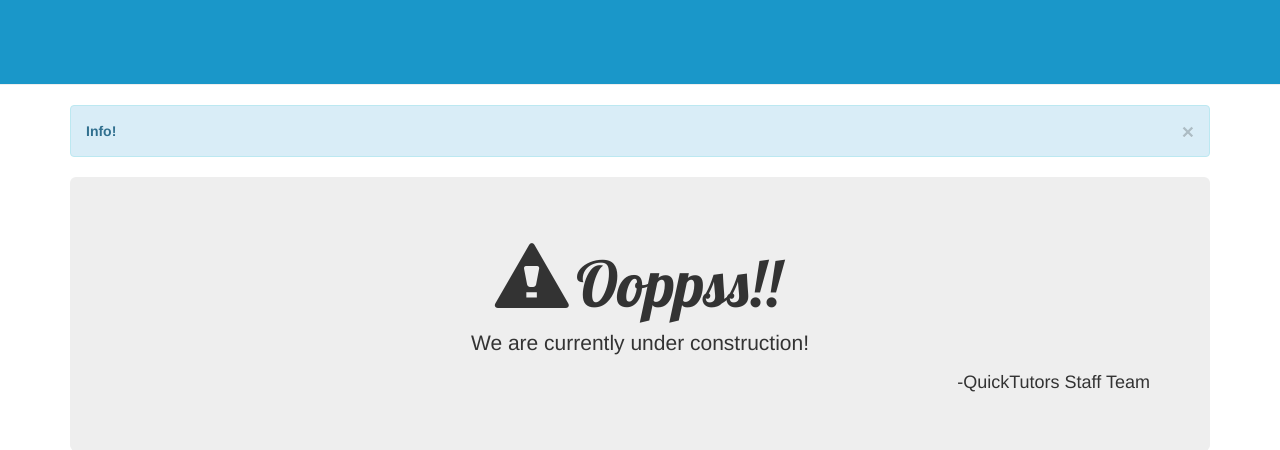
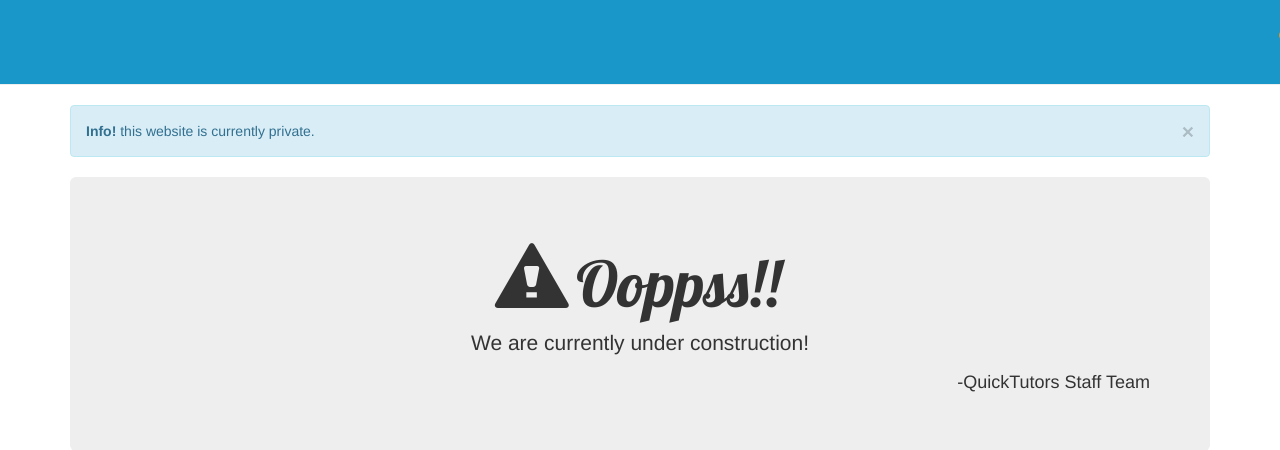
Before and after one commit to Pujolsluis/quicktutors, a Django app: page / in a window 1280 px wide. Shown: the top 450 px of the page. Run offline with Django 3.2, Linux system fonts and the light colour scheme; some libraries are stand-ins or nearby versions.

Commit message:
TEST "Added some descriptive text to the info message to test the Github commit tracking system with our Telegram BOT."

```diff
--- a/quicktutorsApp/templates/quicktutorsApp/home_page.html
+++ b/quicktutorsApp/templates/quicktutorsApp/home_page.html
@@ -24,7 +24,7 @@
         <div class="container">
             <div class="alert alert-info fade in">
                 <a href="#" class="close" data-dismiss="alert" aria-label="close">&times;</a>
-                <strong>Info!</strong>
+                <strong>Info!</strong> this website is currently private.
             </div>
             <div class="jumbotron">
               <h1 class="text-center"><span class="glyphicon glyphicon-alert"></span>
```
